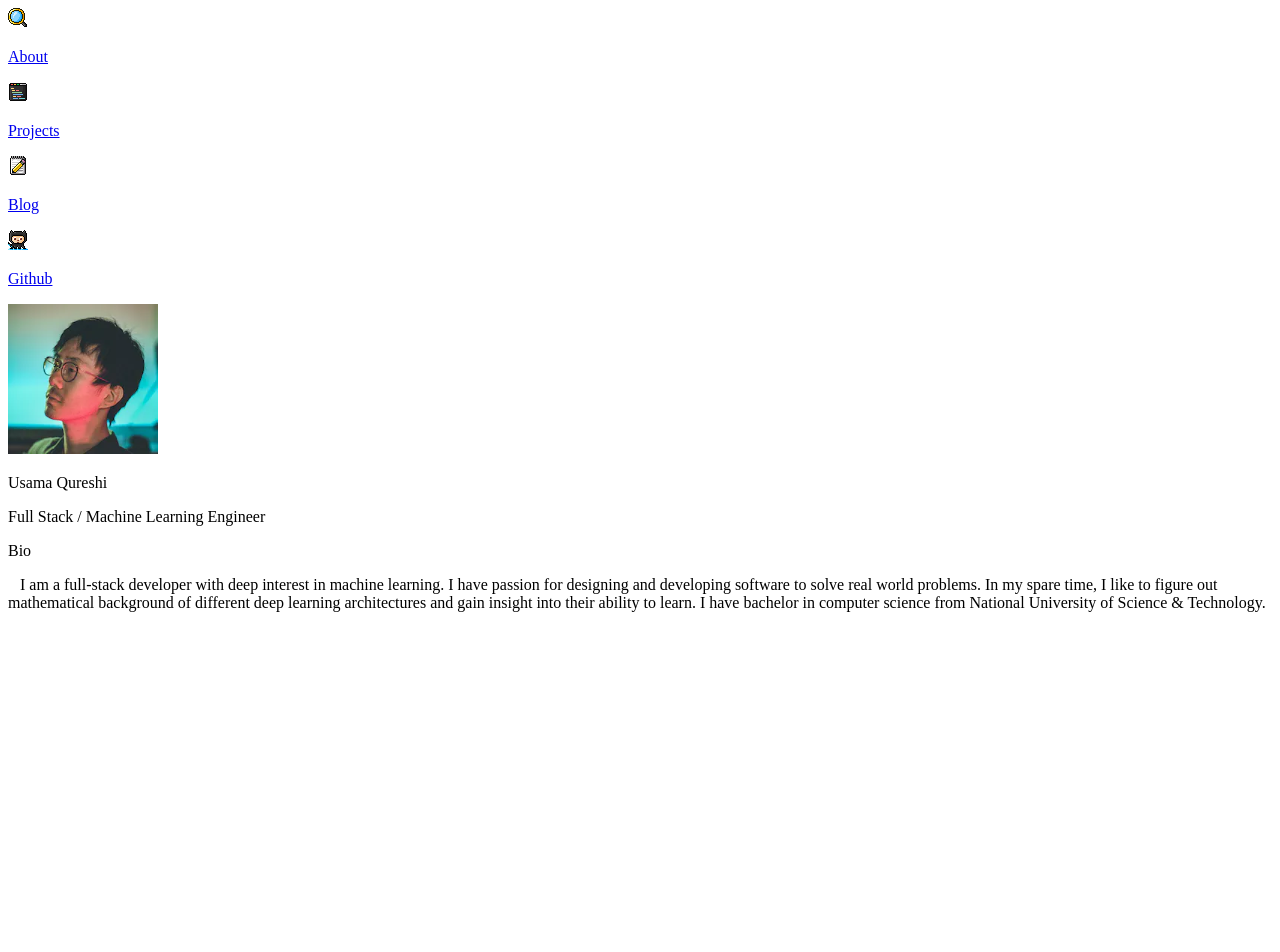
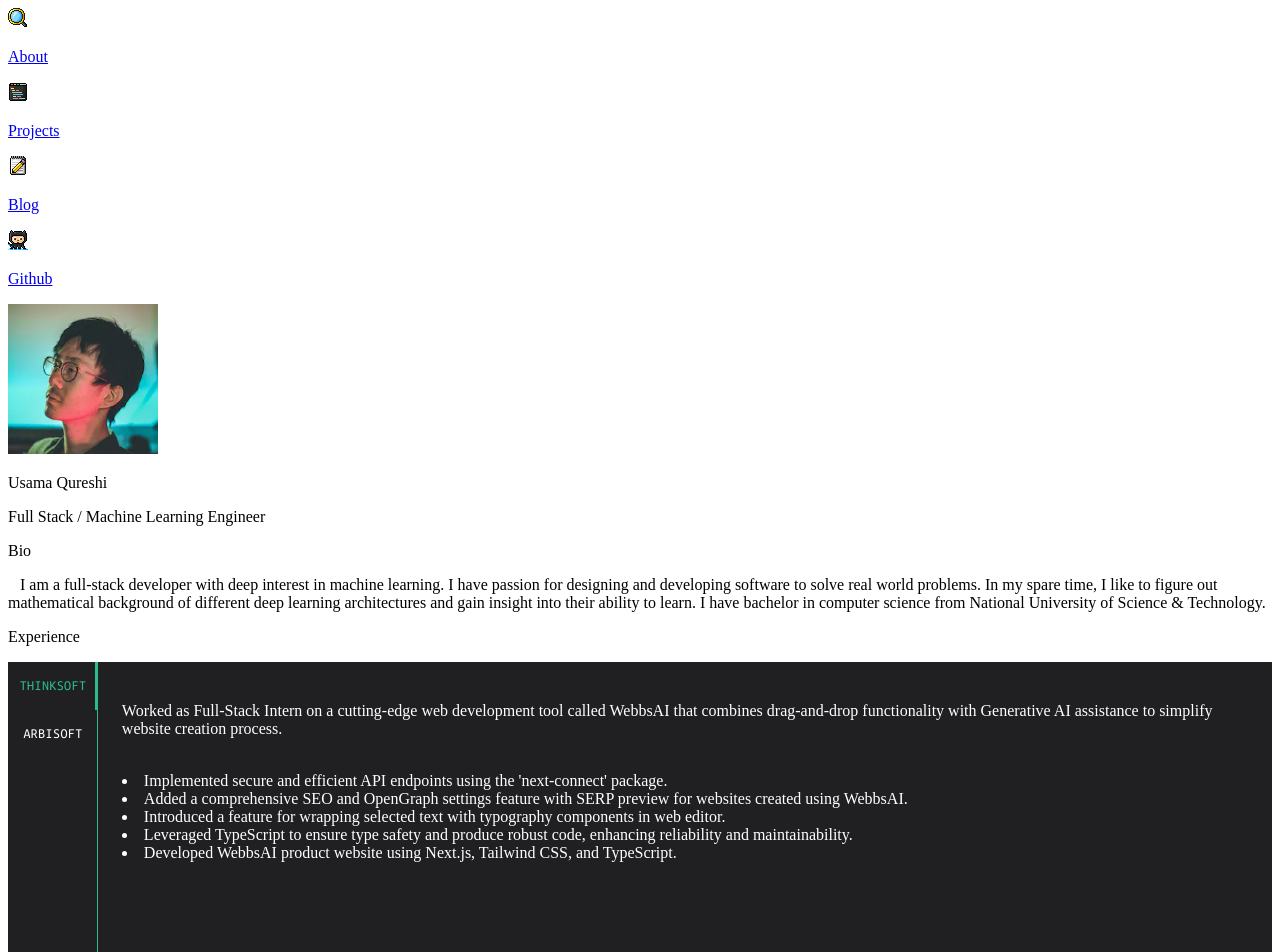
Before and after one commit to grim-shaw/grim-shaw.github.io, a Next.js app: page / in a window 1280 px wide. Shown: the top 952 px of the page. Before the commit the page ends 800 px from the top, so only its background shows below. Built offline with nearby package versions, Linux system fonts and the light colour scheme; a web font is replaced by a local one.

Commit message:
feat: add experience section

```diff
--- a/components/experience.tsx
+++ b/components/experience.tsx
@@ -2,6 +2,7 @@ import * as React from "react"
 import Tabs from "@mui/material/Tabs"
 import Tab from "@mui/material/Tab"
 import Typography from "@mui/material/Typography"
+import { createTheme, ThemeProvider } from "@mui/material/styles"
 import Box from "@mui/material/Box"
 
 interface TabPanelProps {
@@ -9,6 +10,12 @@ interface TabPanelProps {
 	index: number
 	value: number
 }
+
+const theme = createTheme({
+	palette: {
+		primary: { main: "#2bbc8a" }
+	}
+})
 
 function TabPanel(props: TabPanelProps) {
 	const { children, value, index, ...other } = props
@@ -19,11 +26,13 @@ function TabPanel(props: TabPanelProps) {
 			hidden={value !== index}
 			id={`vertical-tabpanel-${index}`}
 			aria-labelledby={`vertical-tab-${index}`}
+			className="font-ubuntu color-[]"
 			{...other}
 		>
 			{value === index && (
 				<Box sx={{ p: 3 }}>
-					<Typography>{children}</Typography>
+					{/* <Typography>{children}</Typography> */}
+					{children}
 				</Box>
 			)}
 		</div>
@@ -45,56 +54,109 @@ export default function Experience() {
 	}
 
 	return (
-		<div className="m-auto mt-[2em] text-center">
+		<div className="m-auto my-[2em] text-center bg-[#202023] flex flex-col justify-center align-middle">
 			<p className="font-ubuntu text-[#2bbc8a] m-auto mt-[1em] text-[1.25rem]">
 				Experience
 			</p>
+			<div className="flex flex-col justify-center align-middle min-w-[35em] m-auto mt-[1em]">
+				<ThemeProvider theme={theme}>
 					<Box
 						sx={{
 							flexGrow: 1,
-					bgcolor: "background.paper",
+							bgcolor: "#202023",
 							display: "flex",
-					height: 224
+							minHeight: "24em",
+							color: "white"
 						}}
 					>
 						<Tabs
 							orientation="vertical"
-					variant="scrollable"
 							value={value}
 							onChange={handleChange}
-					aria-label="Vertical tabs example"
-					sx={{ borderRight: 1, borderColor: "divider" }}
+							aria-label="Work Experiences"
+							sx={{
+								borderRight: 1,
+								borderColor: "#2bbc8a"
+							}}
+							TabIndicatorProps={{
+								style: {
+									backgroundColor: "#2bbc8a",
+									color: "#2bbc8a"
+								}
+							}}
 						>
-					<Tab label="Item One" {...a11yProps(0)} />
-					<Tab label="Item Two" {...a11yProps(1)} />
-					<Tab label="Item Three" {...a11yProps(2)} />
-					<Tab label="Item Four" {...a11yProps(3)} />
-					<Tab label="Item Five" {...a11yProps(4)} />
-					<Tab label="Item Six" {...a11yProps(5)} />
-					<Tab label="Item Seven" {...a11yProps(6)} />
+							<Tab
+								label="ThinkSoft"
+								{...a11yProps(0)}
+								sx={{
+									color: "white",
+									fontFamily: "Ubuntu Mono"
+								}}
+							/>
+							<Tab
+								label="Arbisoft"
+								{...a11yProps(1)}
+								sx={{
+									color: "white",
+									fontFamily: "Ubuntu Mono"
+								}}
+							/>
 						</Tabs>
 						<TabPanel value={value} index={0}>
-					Item One
+							<p className="w-[30em] break-words text-wrap text-left">
+								Worked as Full-Stack Intern on a cutting-edge
+								web development tool called WebbsAI that
+								combines drag-and-drop functionality with
+								Generative AI assistance to simplify website
+								creation process.
+							</p>
+							<br />
+							<div className="w-[30em] break-words text-wrap text-left">
+								<li>
+									<span>
+										Implemented secure and efficient API
+										endpoints using the
+										&apos;next-connect&apos; package.
+									</span>
+								</li>
+								<li>
+									<span>
+										Added a comprehensive SEO and OpenGraph
+										settings feature with SERP preview for
+										websites created using WebbsAI.
+									</span>
+								</li>
+								<li>
+									<span>
+										Introduced a feature for wrapping
+										selected text with typography components
+										in web editor.
+									</span>
+								</li>
+								<li>
+									<span>
+										Leveraged TypeScript to ensure type
+										safety and produce robust code,
+										enhancing reliability and
+										maintainability.
+									</span>
+								</li>
+								<li>
+									<span>
+										Developed WebbsAI product website using
+										Next.js, Tailwind CSS, and TypeScript.
+									</span>
+								</li>
+							</div>
 						</TabPanel>
 						<TabPanel value={value} index={1}>
-					Item Two
-				</TabPanel>
-				<TabPanel value={value} index={2}>
-					Item Three
-				</TabPanel>
-				<TabPanel value={value} index={3}>
-					Item Four
-				</TabPanel>
-				<TabPanel value={value} index={4}>
-					Item Five
-				</TabPanel>
-				<TabPanel value={value} index={5}>
-					Item Six
-				</TabPanel>
-				<TabPanel value={value} index={6}>
-					Item Seven
+							<p className="w-[30em] text-left">
+								Starting in June, 2024
+							</p>
 						</TabPanel>
 					</Box>
+				</ThemeProvider>
+			</div>
 		</div>
 	)
 }
--- a/pages/index.tsx
+++ b/pages/index.tsx
@@ -1,11 +1,13 @@
 import Navbar from "@/components/navbar"
 import Intro from "@/components/intro"
+import Experience from "@/components/experience"
 
 export default function Home() {
 	return (
 		<div>
 			<Navbar />
 			<Intro />
+			<Experience />
 		</div>
 	)
 }
```
Lines whose indentation alone changed are shown as unchanged.
